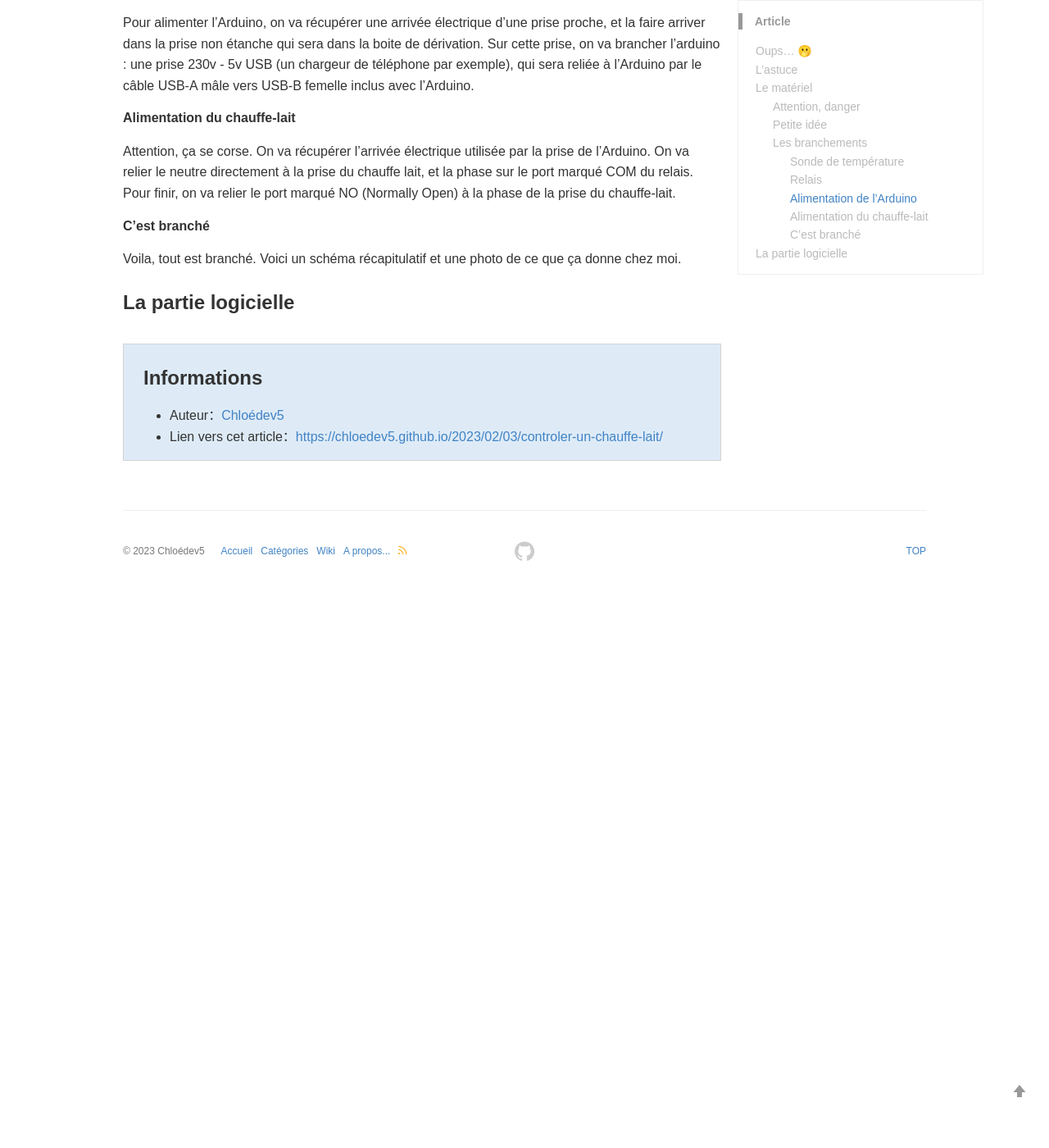
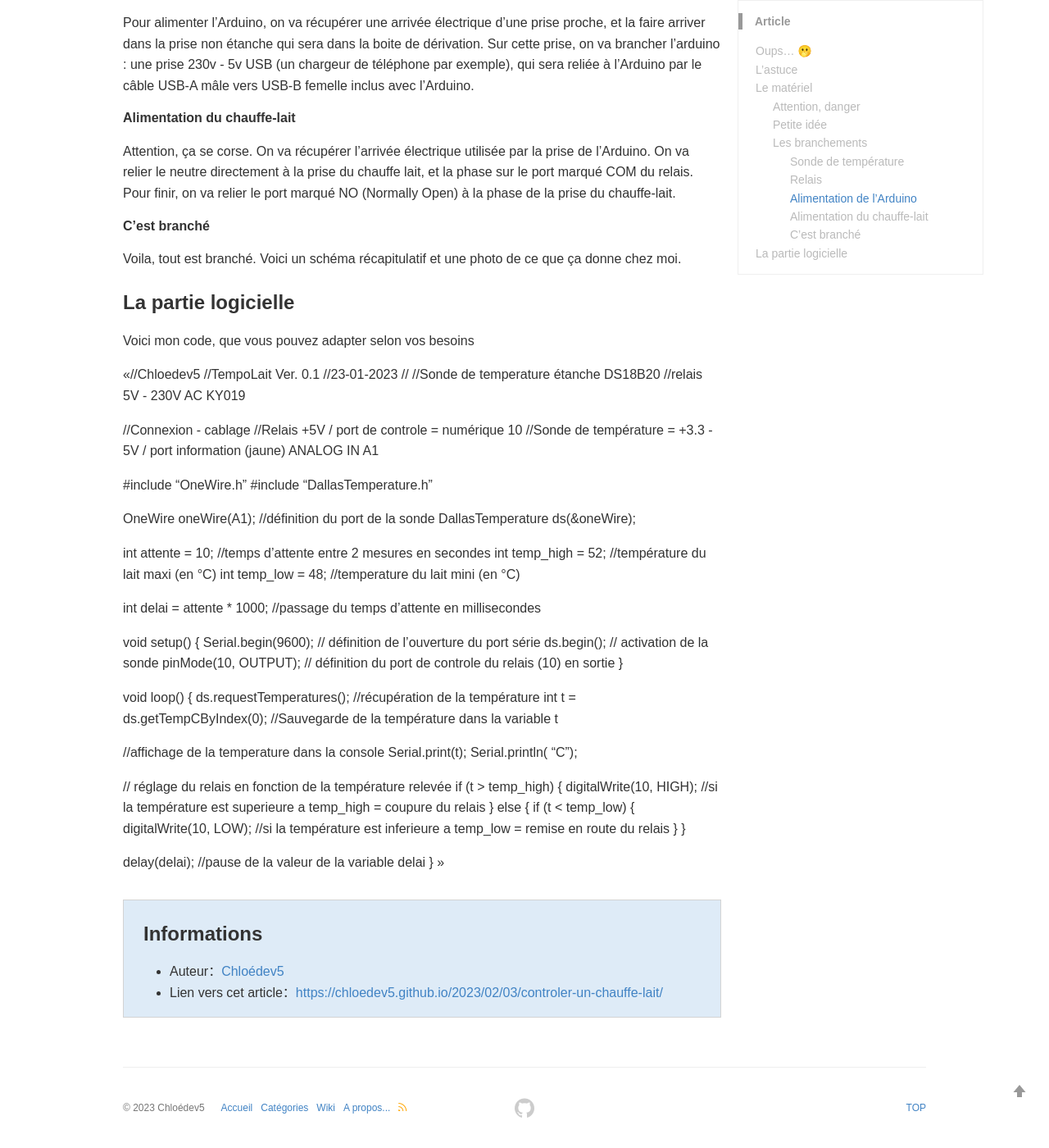
Before and after one commit to Chloedev5/chloedev5.github.io, a Jekyll site: the page built from _posts/2023-02-03-controler-un-chauffe-lait.md, in a window 1280 px wide and 1400 px high, scrolled down 2223 px. Shown: the whole window at 82% size. Built offline with Jekyll 4.4.1, drawn with Linux system fonts in a browser that asks for light colours; comment, search, counter and statistics services are not loaded; a style sheet for code colours, icons or effects is not loaded; before the commit the page ends 2944 px from its top, so only the background shows below that.

Commit message:
Update 2023-02-03-controler-un-chauffe-lait.md

```diff
--- a/_posts/2023-02-03-controler-un-chauffe-lait.md
+++ b/_posts/2023-02-03-controler-un-chauffe-lait.md
@@ -67,3 +67,55 @@ On va récupérer l'arrivée électrique utilisée par la prise de l'Arduino. On
 Voila, tout est branché. Voici un schéma récapitulatif et une photo de ce que ça donne chez moi.
 
 ### La partie logicielle
+Voici mon code, que vous pouvez adapter selon vos besoins
+
+«//Chloedev5
+//TempoLait Ver. 0.1
+//23-01-2023
+//
+//Sonde de temperature étanche DS18B20
+//relais 5V - 230V AC KY019
+
+//Connexion - cablage
+//Relais +5V / port de controle = numérique 10
+//Sonde de température = +3.3 - 5V / port information (jaune) ANALOG IN A1
+
+#include "OneWire.h"
+#include "DallasTemperature.h"
+
+OneWire oneWire(A1); //définition du port de la sonde
+DallasTemperature ds(&oneWire);
+
+int attente = 10; //temps d'attente entre 2 mesures en secondes
+int temp_high = 52; //température du lait maxi (en °C)
+int temp_low = 48; //temperature du lait mini (en °C)
+
+int delai = attente * 1000; //passage du temps d'attente en millisecondes
+
+void setup() {
+  Serial.begin(9600);  // définition de l'ouverture du port série
+  ds.begin();          // activation de la sonde
+  pinMode(10, OUTPUT); // définition du port de controle du relais (10) en sortie
+}
+
+void loop() {
+  ds.requestTemperatures(); //récupération de la température
+  int t = ds.getTempCByIndex(0); //Sauvegarde de la température dans la variable t
+
+  //affichage de la temperature dans la console
+  Serial.print(t);
+  Serial.println( "C");
+
+  // réglage du relais en fonction de la température relevée
+  if (t > temp_high) {
+    digitalWrite(10, HIGH);  //si la température est superieure a temp_high = coupure du relais
+  }
+  else {
+    if (t < temp_low) {
+      digitalWrite(10, LOW); //si la température est inferieure a temp_low = remise en route du relais
+    }
+  }
+
+  delay(delai); //pause de la valeur de la variable delai
+}
+»
```
